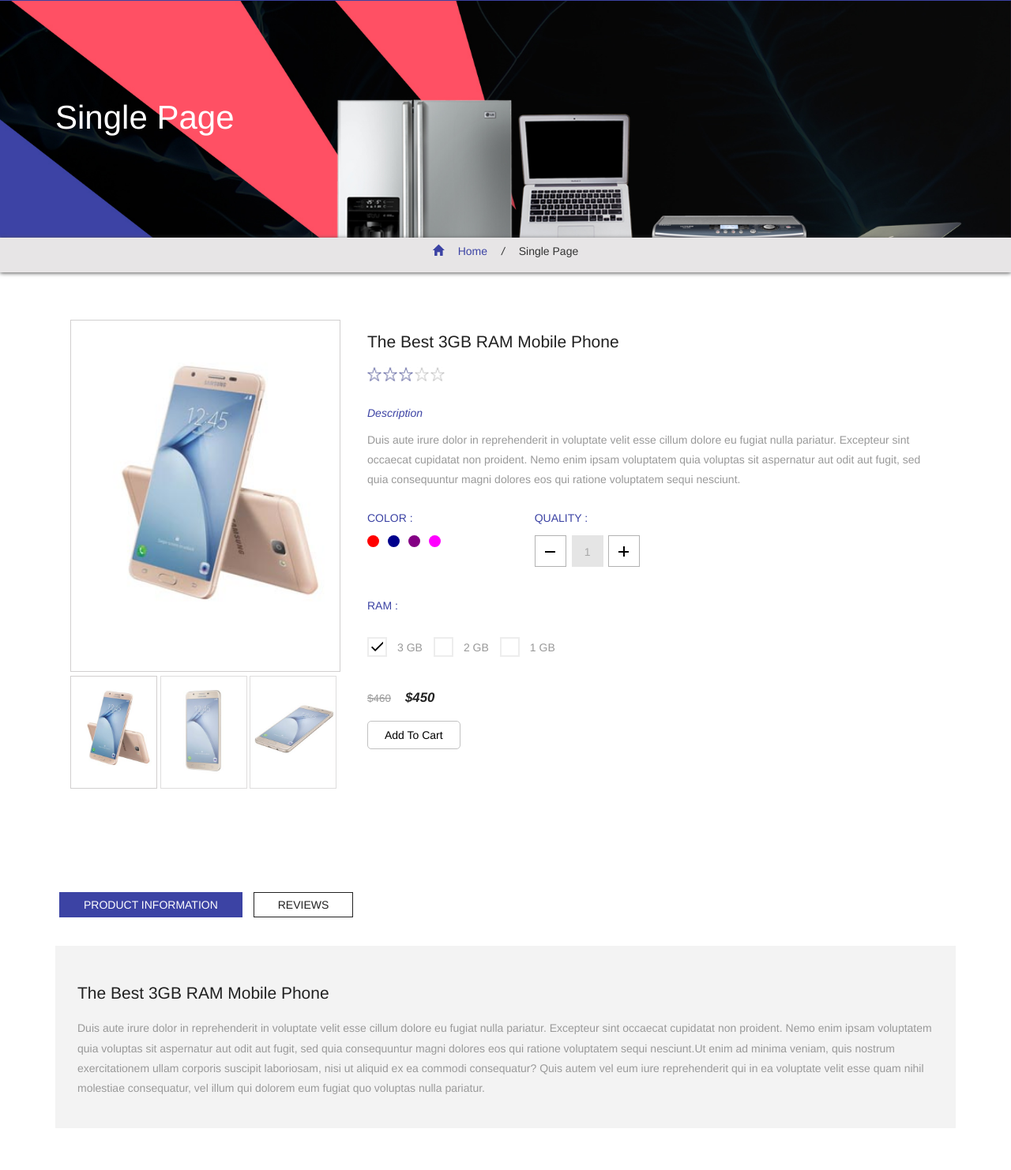
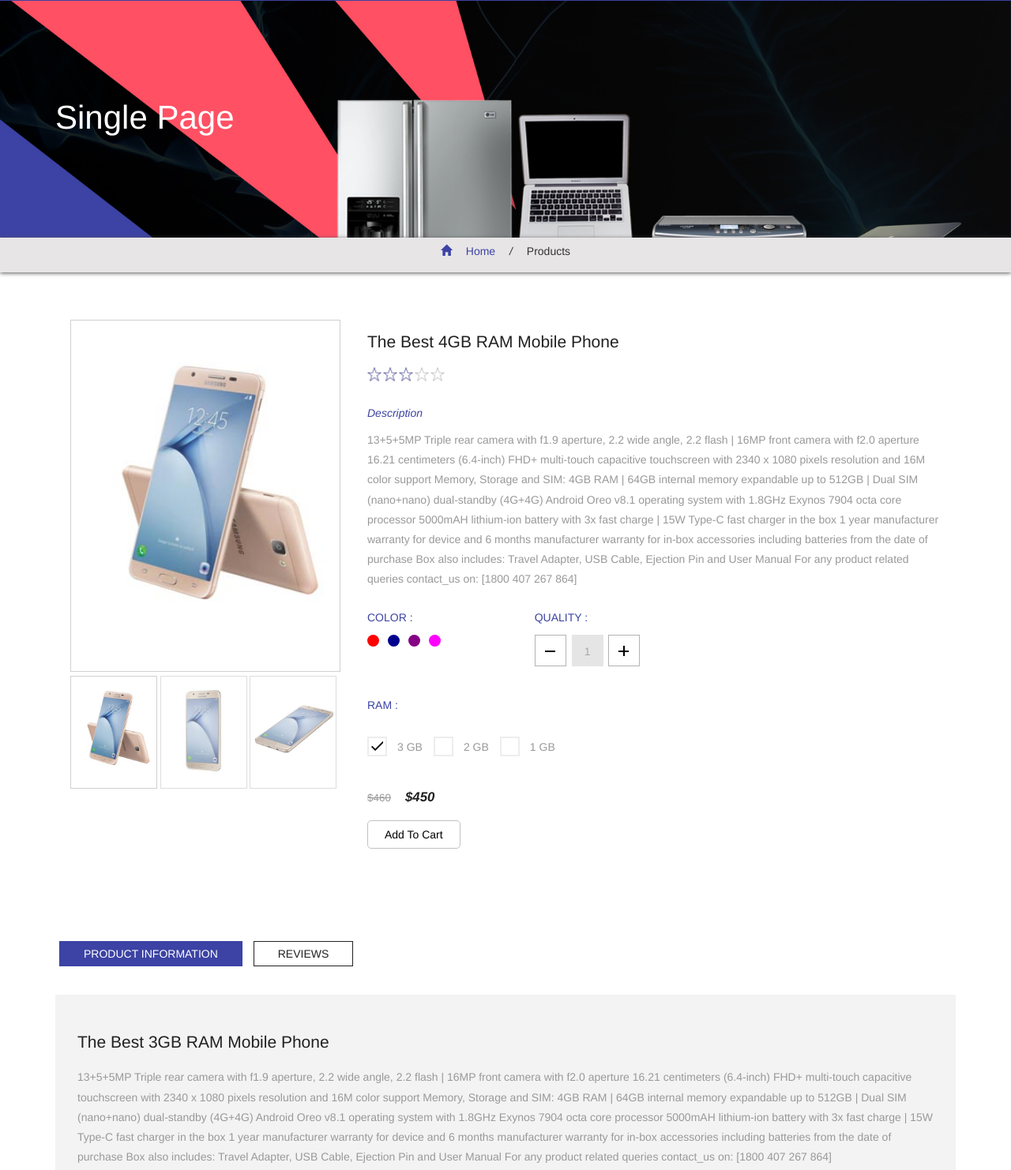
Before and after one commit to 8182/ecommerce, a website with bundled scripts: page single.html in a window 1280 px wide. Shown: the part 220-1702 px from the top of the page at 79% size. Built offline with nearby package versions, Linux system fonts and the light colour scheme; a web font is replaced by a local one.

```diff
--- a/single.html
+++ b/single.html
@@ -241,7 +241,7 @@
 		<div class="container">
 			<ul>
 				<li><a href="index.html"><span class="glyphicon glyphicon-home" aria-hidden="true"></span> Home</a> <i>/</i></li>
-				<li>Single Page</li>
+				<li>Products</li>
 			</ul>
 		</div>
 	</div>
@@ -281,7 +281,7 @@
 				<!-- //zooming-effect -->
 			</div>
 			<div class="col-md-8 single-right">
-				<h3>The Best 3GB RAM Mobile Phone</h3>
+				<h3>The Best 4GB RAM Mobile Phone</h3>
 				<div class="rating1">
 					<span class="starRating">
 						<input id="rating5" type="radio" name="rating" value="5">
@@ -298,11 +298,14 @@
 				</div>
 				<div class="description">
 					<h5><i>Description</i></h5>
-					<p>Duis aute irure dolor in reprehenderit in voluptate velit esse cillum dolore
-						eu fugiat nulla pariatur. Excepteur sint occaecat cupidatat non proident.
-						Nemo enim ipsam voluptatem quia voluptas sit aspernatur aut
-						odit aut fugit, sed quia consequuntur magni dolores eos qui
-						ratione voluptatem sequi nesciunt.</p>
+					<p>13+5+5MP Triple rear camera with f1.9 aperture, 2.2 wide angle, 2.2 flash | 16MP front camera with f2.0 aperture
+						16.21 centimeters (6.4-inch) FHD+ multi-touch capacitive touchscreen with 2340 x 1080 pixels resolution and 16M color support
+						Memory, Storage and SIM: 4GB RAM | 64GB internal memory expandable up to 512GB | Dual SIM (nano+nano) dual-standby (4G+4G)
+						Android Oreo v8.1 operating system with 1.8GHz Exynos 7904 octa core processor
+						5000mAH lithium-ion battery with 3x fast charge | 15W Type-C fast charger in the box
+						1 year manufacturer warranty for device and 6 months manufacturer warranty for in-box accessories including batteries from the date of purchase
+						Box also includes: Travel Adapter, USB Cable, Ejection Pin and User Manual
+						For any product related queries contact_us on: [1800 407 267 864]</p>
 				</div>
 				<div class="color-quality">
 					<div class="color-quality-left">
@@ -383,15 +386,14 @@
 					</ul>
 					<div class="tab-1 resp-tab-content additional_info_grid" aria-labelledby="tab_item-0">
 						<h3>The Best 3GB RAM Mobile Phone</h3>
-						<p>Duis aute irure dolor in reprehenderit in voluptate velit esse cillum dolore
-							eu fugiat nulla pariatur. Excepteur sint occaecat cupidatat non proident.
-							Nemo enim ipsam voluptatem quia voluptas sit aspernatur aut
-							odit aut fugit, sed quia consequuntur magni dolores eos qui
-							ratione voluptatem sequi nesciunt.Ut enim ad minima veniam, quis nostrum
-							exercitationem ullam corporis suscipit laboriosam, nisi ut aliquid ex ea
-							commodi consequatur? Quis autem vel eum iure reprehenderit qui in ea voluptate
-							velit esse quam nihil molestiae consequatur, vel illum qui dolorem eum fugiat
-							quo voluptas nulla pariatur.</p>
+						<p>13+5+5MP Triple rear camera with f1.9 aperture, 2.2 wide angle, 2.2 flash | 16MP front camera with f2.0 aperture
+							16.21 centimeters (6.4-inch) FHD+ multi-touch capacitive touchscreen with 2340 x 1080 pixels resolution and 16M color support
+							Memory, Storage and SIM: 4GB RAM | 64GB internal memory expandable up to 512GB | Dual SIM (nano+nano) dual-standby (4G+4G)
+							Android Oreo v8.1 operating system with 1.8GHz Exynos 7904 octa core processor
+							5000mAH lithium-ion battery with 3x fast charge | 15W Type-C fast charger in the box
+							1 year manufacturer warranty for device and 6 months manufacturer warranty for in-box accessories including batteries from the date of purchase
+							Box also includes: Travel Adapter, USB Cable, Ejection Pin and User Manual
+							For any product related queries contact_us on: [1800 407 267 864]</p>
 					</div>
 
 					<div class="tab-2 resp-tab-content additional_info_grid" aria-labelledby="tab_item-1">
@@ -928,9 +930,9 @@
 					<h3>Contact</h3>
 					<p>Duis aute irure dolor in reprehenderit in voluptate velit esse.</p>
 					<ul class="address">
-						<li><i class="glyphicon glyphicon-map-marker" aria-hidden="true"></i>1234k Avenue, 4th block, <span>New York City.</span></li>
+						<li><i class="glyphicon glyphicon-map-marker" aria-hidden="true"></i>WEMAKEIT4U provide you with exciting Deals at regular time <span>New York City.</span></li>
 						<li><i class="glyphicon glyphicon-envelope" aria-hidden="true"></i><a href="mailto:info@example.com">info@example.com</a></li>
-						<li><i class="glyphicon glyphicon-earphone" aria-hidden="true"></i>+1234 567 567</li>
+						<li><i class="glyphicon glyphicon-earphone" aria-hidden="true"></i>+91 7658002359</li>
 					</ul>
 				</div>
 				<div class="col-md-3 w3_footer_grid">
```
Also changed, not shown: about.html (+4 -11 lines), index.html (+2 -6 lines).
